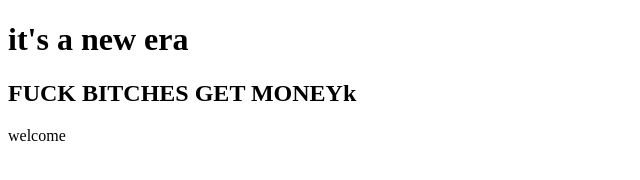
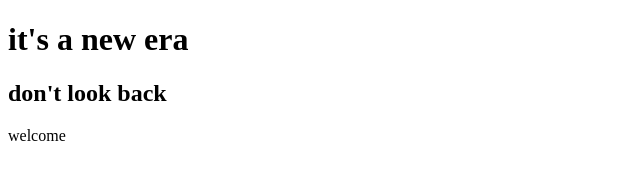
Before and after one commit to syddo1890/researchproposal1, a plain HTML site: page index.html in a window 1280 px wide. Shown: the whole page, without its empty margins (0-640 px from the left). Drawn offline with Linux system fonts and the light colour scheme.

Commit message:
Update index.html

```diff
--- a/index.html
+++ b/index.html
@@ -5,7 +5,7 @@
   </head>
   <body>
     <h1>it's a new era</h1>
-    <h2>FUCK BITCHES GET MONEYk</h2>
+    <h2>don't look back</h2>
     <p>welcome</p>
   </body>
 </html>
```
